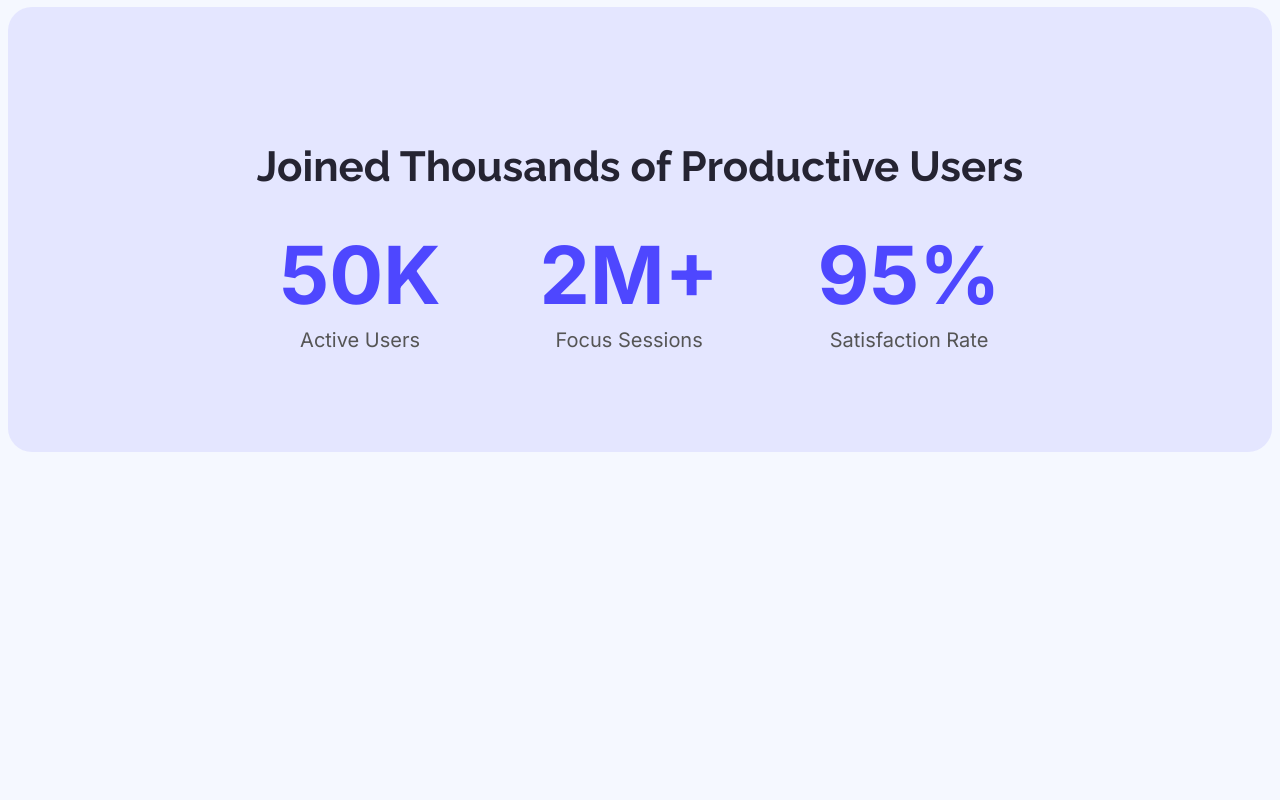
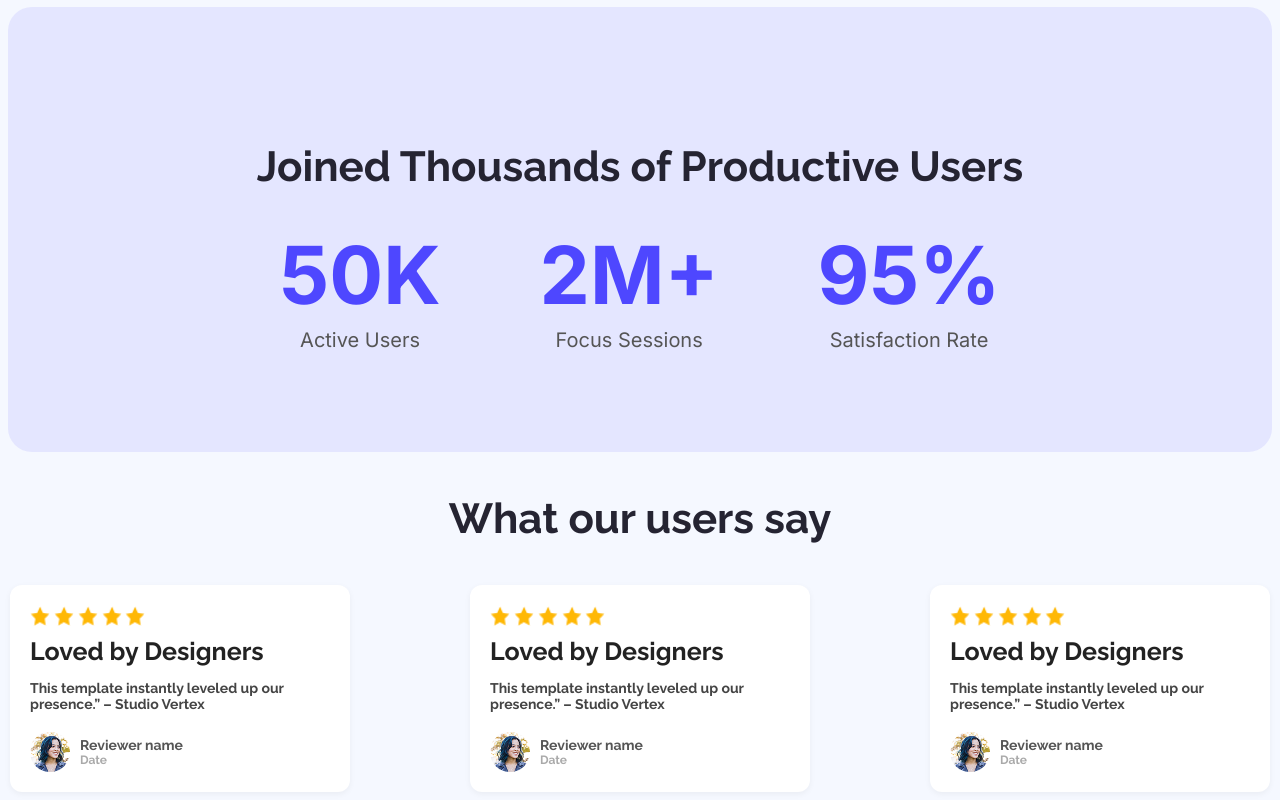
Before and after one commit to Nusratothoi/ProgrammingHero-B12A01, a plain HTML site: page index.html in a window 1280 px wide. Shown: the part 1287-2087 px from the top of the page. Before the commit the page ends 1747 px from the top, so only its background shows below. Drawn offline with Linux system fonts and the light colour scheme.

Commit message:
tesimonal added

```diff
--- a/index.html
+++ b/index.html
@@ -75,6 +75,80 @@
                 </div>
 
             </div>
+        </section>
+
+        <!--What our users say-->
+
+        <section class="testimonial">
+            <h3 class="section-title text-center">What our users say</h3>
+
+            <div class="testimonial-container">
+
+                <!--testimonal 01-->
+
+                <div class="testimonial-card">
+                    <div class="stars">
+                        <img src="images/icon-star.png" alt="">
+                        <img src="images/icon-star.png" alt="">
+                        <img src="images/icon-star.png" alt="">
+                        <img src="images/icon-star.png" alt="">
+                        <img src="images/icon-star.png" alt="">
+                    </div>
+                    <h3>Loved by Designers</h3>
+                    <p>This template instantly leveled up our<br>presence.” – Studio Vertex</p>
+                    <div class="reviewer">
+                        <img class="reviewer-img" src="images/avatar.png" alt="">
+                          <div>
+                          <strong>Reviewer name</strong>
+                          <div class="date">Date</div>
+                          </div>
+                    </div>
+                </div>
+
+                <!--testimonal 02-->
+
+                <div class="testimonial-card">
+                    <div class="stars">
+                        <img src="images/icon-star.png" alt="">
+                        <img src="images/icon-star.png" alt="">
+                        <img src="images/icon-star.png" alt="">
+                        <img src="images/icon-star.png" alt="">
+                        <img src="images/icon-star.png" alt="">
+                    </div>
+                    <h3>Loved by Designers</h3>
+                    <p>This template instantly leveled up our<br>presence.” – Studio Vertex</p>
+                    <div class="reviewer">
+                        <img class="reviewer-img" src="images/avatar.png" alt="">
+                          <div>
+                          <strong>Reviewer name</strong>
+                          <div class="date">Date</div>
+                          </div>
+                    </div>
+                </div>
+                <!--testimonal 03-->
+
+                <div class="testimonial-card">
+                    <div class="stars">
+                        <img src="images/icon-star.png" alt="">
+                        <img src="images/icon-star.png" alt="">
+                        <img src="images/icon-star.png" alt="">
+                        <img src="images/icon-star.png" alt="">
+                        <img src="images/icon-star.png" alt="">
+                    </div>
+                    <h3>Loved by Designers</h3>
+                    <p>This template instantly leveled up our<br>presence.” – Studio Vertex</p>
+                    <div class="reviewer">
+                        <img class="reviewer-img" src="images/avatar.png" alt="">
+                          <div>
+                          <strong>Reviewer name</strong>
+                          <div class="date">Date</div>
+                          </div>
+                    </div>
+                </div>
+
+
+            </div>
+
 
         </section>
 
```
